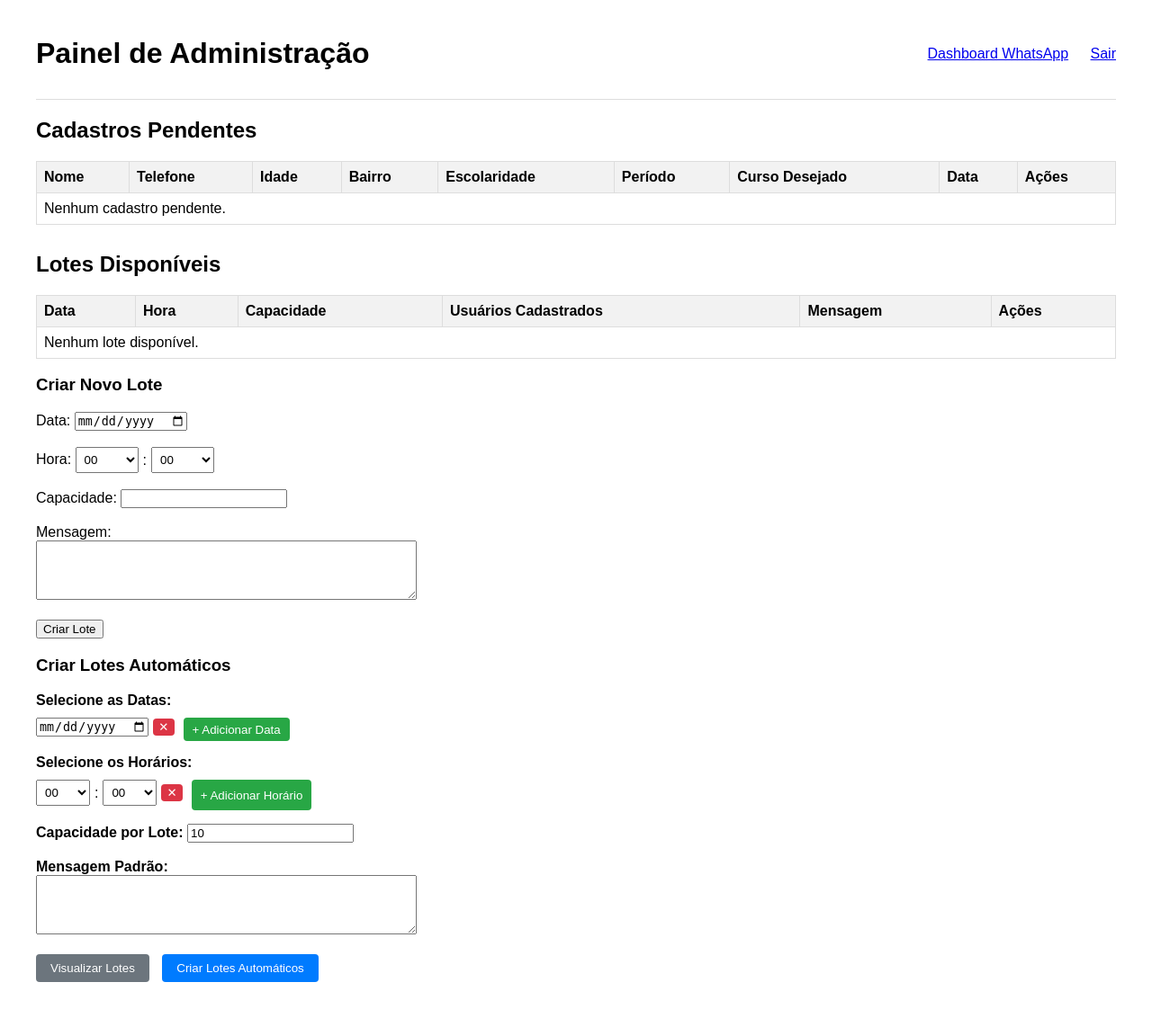
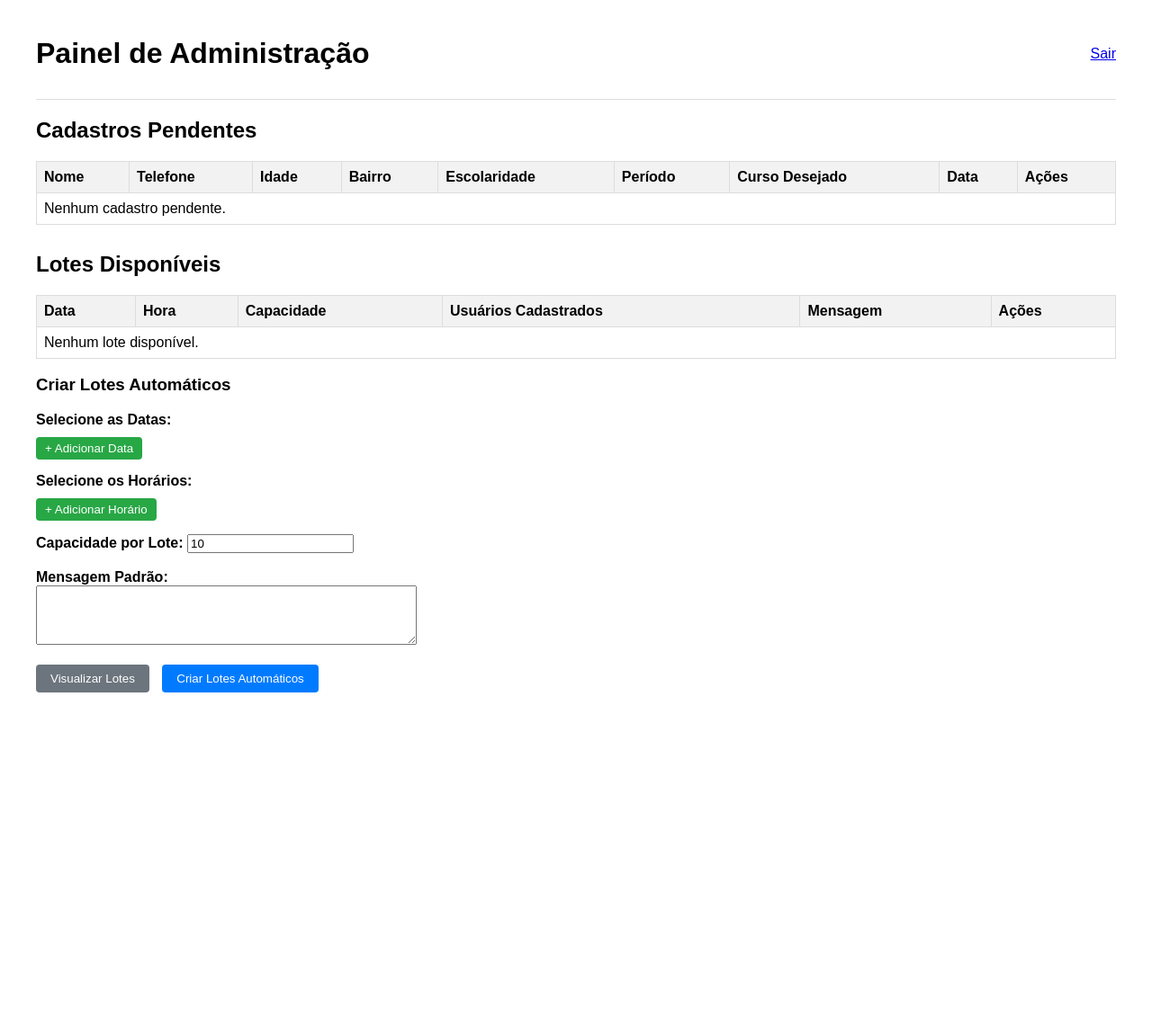
Before and after one commit to vagnermelo20/Whatsapp-integration, a Django app: page /admin/dashboard/ in a window 1280 px wide. Shown: the whole page at 90% size. After the commit the page ends 770 px from the top, so only its background shows below. Run offline with Django 5.2, Linux system fonts and the light colour scheme; the visitor is signed in with stand-in values (Sample User, id 1); data that the repository does not hold is empty.

Commit message:
ajeitei html

```diff
--- a/templates/admin_dashboard.html
+++ b/templates/admin_dashboard.html
@@ -91,7 +91,6 @@
     <div class="header">
         <h1>Painel de Administração</h1>
         <div>
-            <a href="/admin/whatsapp/" style="margin-right: 20px;">Dashboard WhatsApp</a>
             <a href="/logout/">Sair</a>
         </div>
     </div>
@@ -214,33 +213,6 @@
             <p><em>Você pode usar isso como referência para criar seu novo template de mensagem.</em></p>
         </div>
         {% endif %}
-
-        <h3>Criar Novo Lote</h3>
-        <form method="post" action="/admin/create-batch/">
-            {% csrf_token %}
-            <label for="date">Data:</label>
-            <input type="date" id="date" name="date" required><br><br>
-
-            <label>Hora:</label>
-            <div class="time-selector" style="display: inline-flex; gap: 5px; align-items: center;">
-                <select name="hour" id="hour" required style="padding: 5px; width: 70px;">
-                    <!-- O seletor de horas será preenchido via JavaScript -->
-                </select>
-                <span>:</span>
-                <select name="minute" id="minute" required style="padding: 5px; width: 70px;">
-                    <!-- O seletor de minutos será preenchido via JavaScript -->
-                </select>
-                <input type="hidden" id="time" name="time">
-            </div><br><br>
-
-            <label for="max_participants">Capacidade:</label>
-            <input type="number" id="max_participants" name="max_participants" min="1" required><br><br>
-
-            <label for="message_template">Mensagem:</label><br>
-            <textarea id="message_template" name="message_template" rows="4" cols="50" required>{% if last_batch %}{{ last_batch.message_template }}{% endif %}</textarea><br><br>
-
-            <button type="submit" onclick="combineTime()">Criar Lote</button>
-        </form>
 
         <h3>Criar Lotes Automáticos</h3>
         <form method="post" action="/admin/create-batch-auto/" id="batchAutoForm">
--- a/templates/landing_page.html
+++ b/templates/landing_page.html
@@ -1,3 +1,4 @@
+
 <!DOCTYPE html>
 <html lang="pt-br">
 <head>
```
